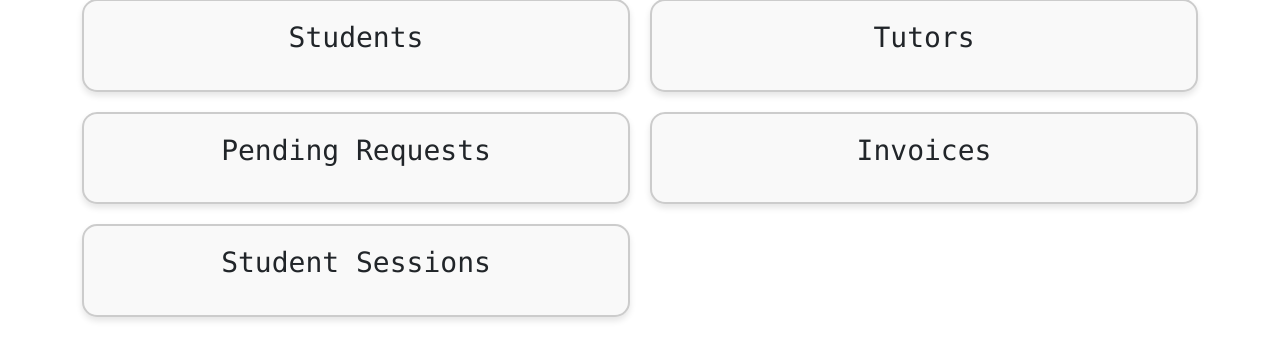
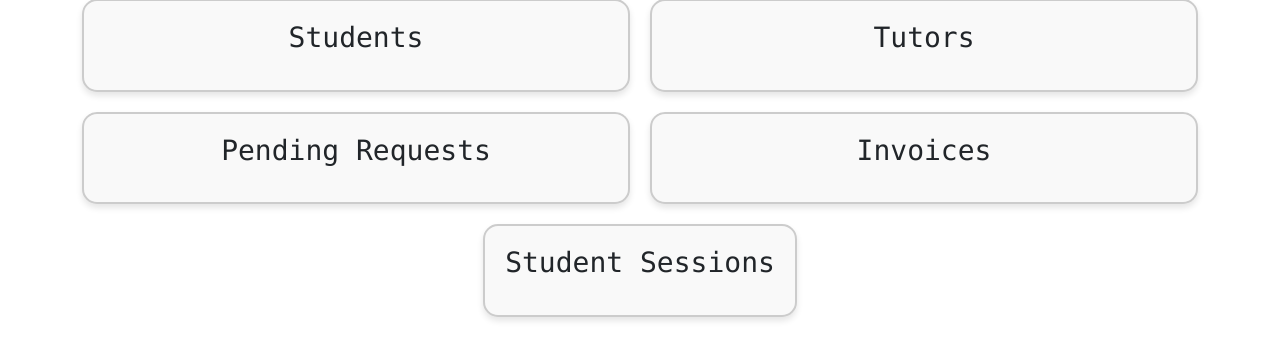
Before and after one commit to BDaws04/Team-NEWT-SEG, a Django app: template tutorials/templates/admin_dashboard.html in a window 1280 px wide. Shown: the part 141-501 px from the top of the page. Run offline with Django 4.2, Linux system fonts and the light colour scheme; the template is opened without the code that fills it, so the values that code supplies are empty; some libraries are stand-ins or nearby versions.

Commit message:
centered div

```diff
--- a/tutorials/templates/admin_dashboard.html
+++ b/tutorials/templates/admin_dashboard.html
@@ -56,6 +56,7 @@
     grid-template-columns: repeat(2, 1fr);
     gap: 20px;
     margin: 20px 0;
+    justify-content: center; /* Aligns all grid items centrally */
   }
 
   .box {
@@ -83,9 +84,11 @@
     margin-bottom: 15px;
   }
 
-  .stats p {
-    margin: 5px 0;
+  .box-container > .box:nth-child(5) {
+    grid-column: span 2; /* Make the 5th box span across the entire row */
+    justify-self: center; /* Center it horizontally in the grid */
   }
 </style>
 
+
 {% endblock %}
```
